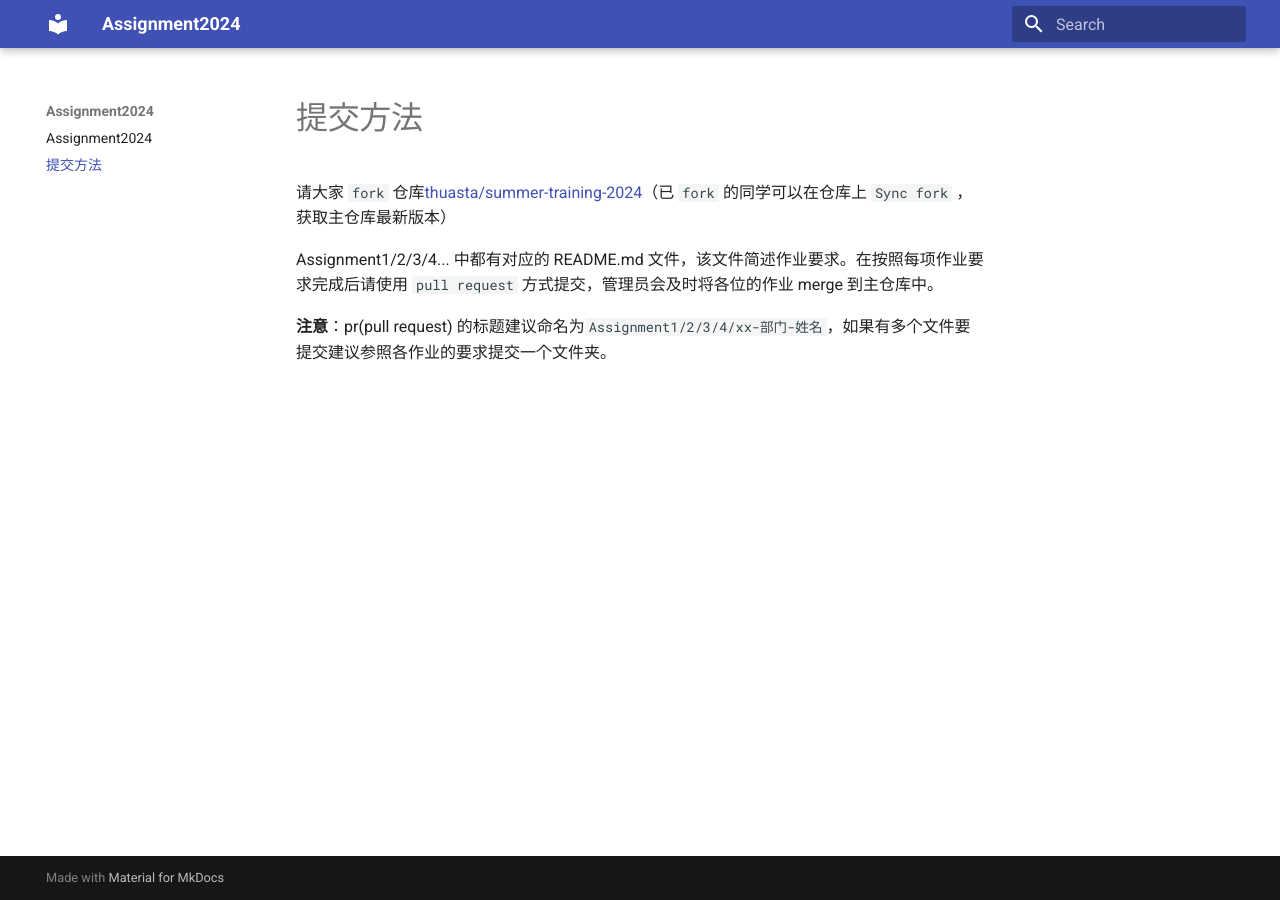
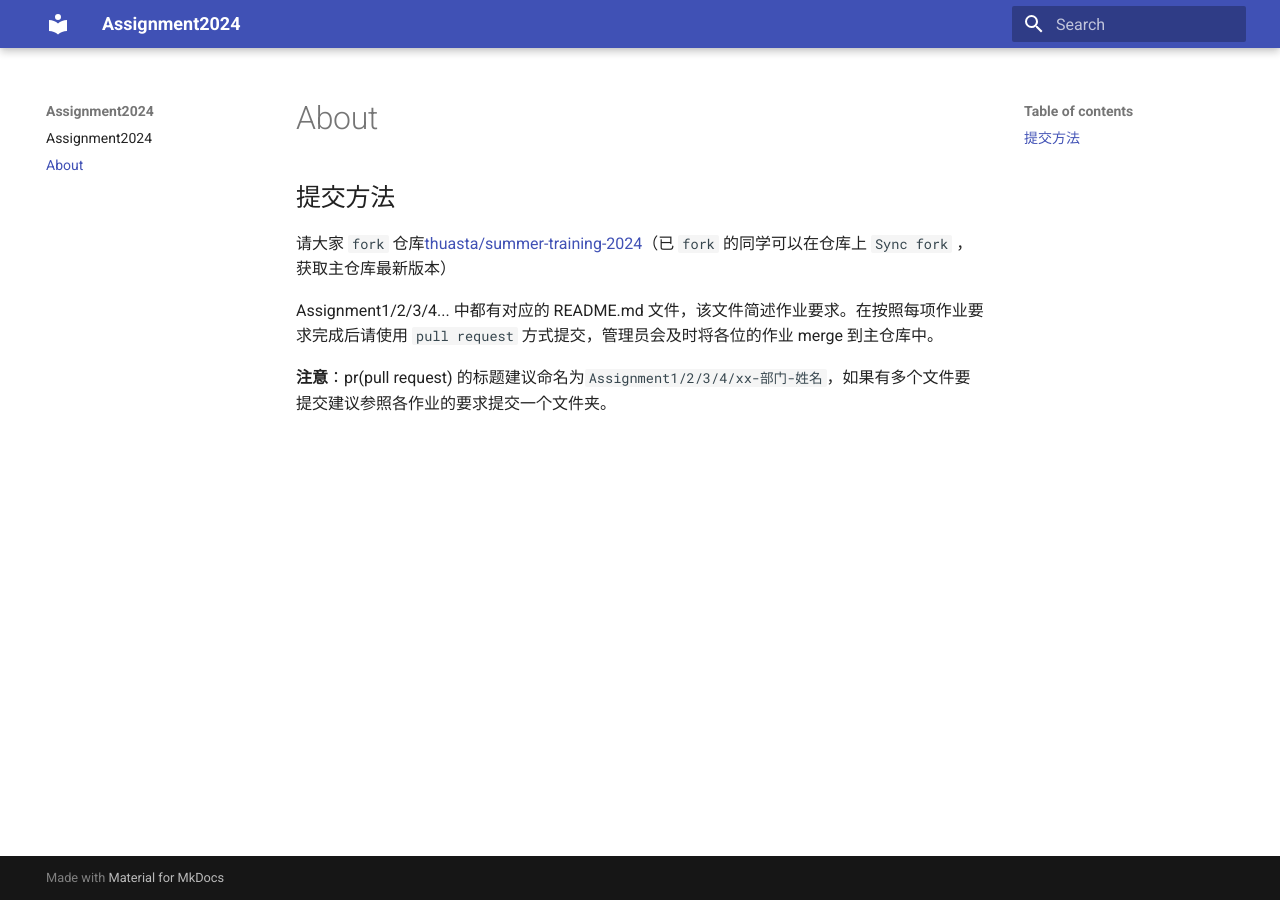
Before and after one commit to LxCCode/Hello-World, an MkDocs documentation site: the page built from docs/about.md, in a window 1280 px wide. Built offline with MkDocs 1.6.1 and Material for MkDocs 9.7.7, drawn with Linux system fonts in a browser that asks for light colours.

Commit message:
Update about.md

```diff
--- a/docs/about.md
+++ b/docs/about.md
@@ -1,4 +1,4 @@
-# 提交方法
+## 提交方法
 
 请大家 `fork` 仓库[thuasta/summer-training-2024](https://github.com/thuasta/summer-training-2024)（已 `fork` 的同学可以在仓库上 `Sync fork` ，获取主仓库最新版本）
 
```
